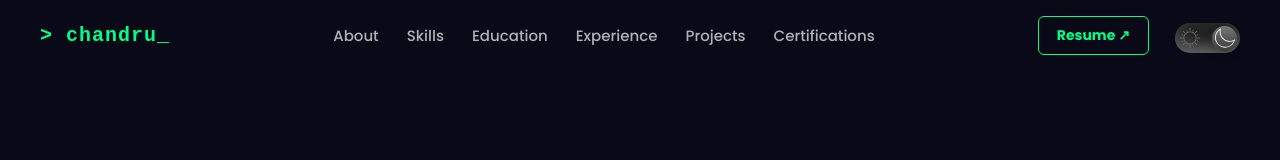
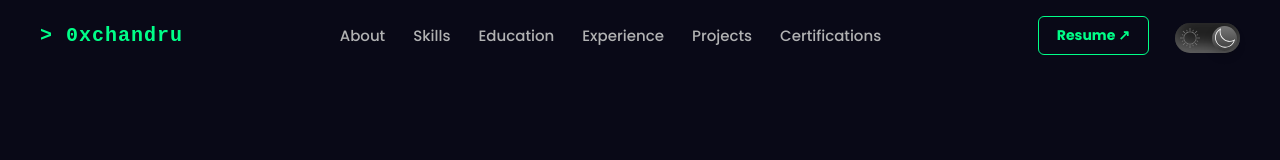
Before and after one commit to 0xchandru/chandruthehacker.github.io, a React (Create React App) app: page / in a window 1280 px wide. Shown: the top 160 px of the page. Built offline with nearby package versions, Linux system fonts and the light colour scheme.

Commit message:
Update logo text from 'chandru_' to '0xchandru'

```diff
--- a/src/components/Navbar.jsx
+++ b/src/components/Navbar.jsx
@@ -193,7 +193,7 @@ const Navbar = () => {
     <Nav $scrolled={scrolled}>
       <NavbarContainer>
         <Logo href="#About" onClick={(e) => { e.preventDefault(); scrollTo("About"); }}>
-          &gt; chandru_
+          &gt; 0xchandru
         </Logo>
 
         <NavItems>
```
